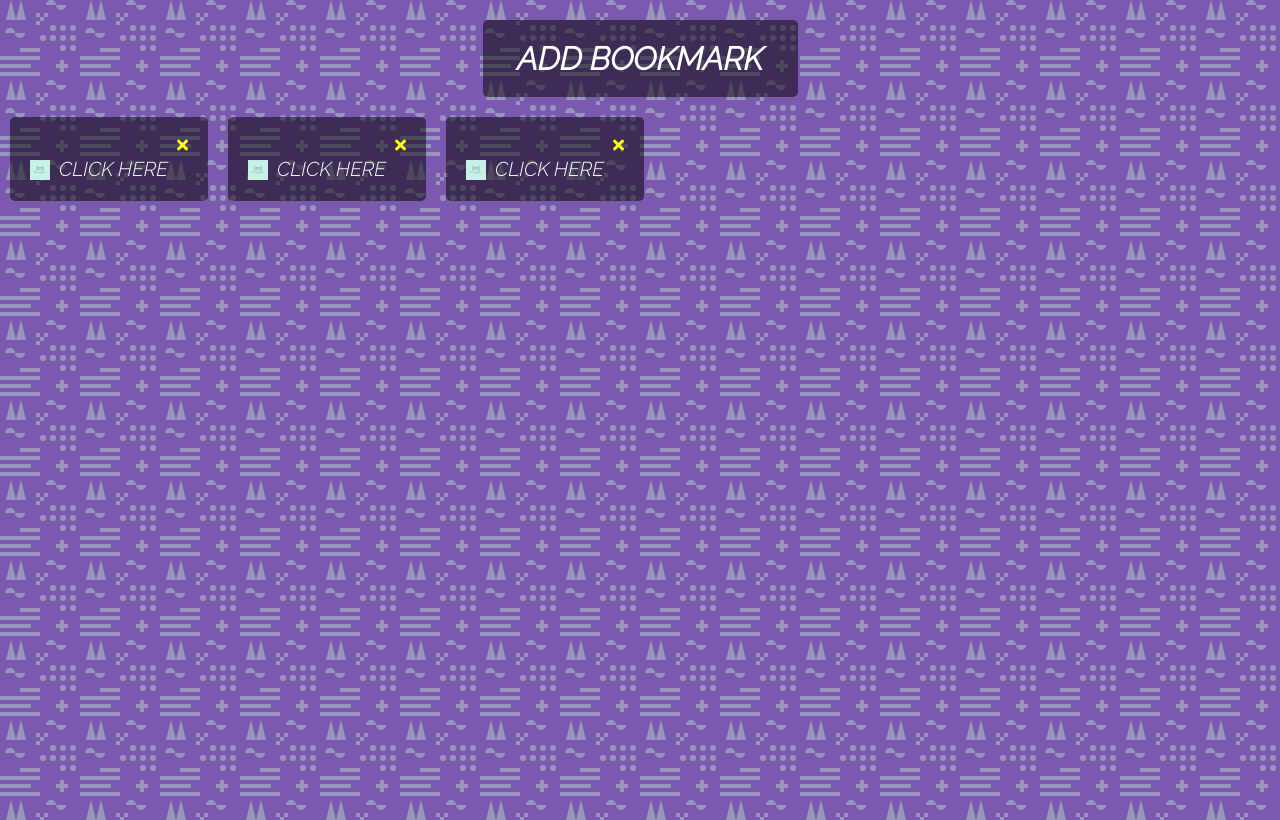
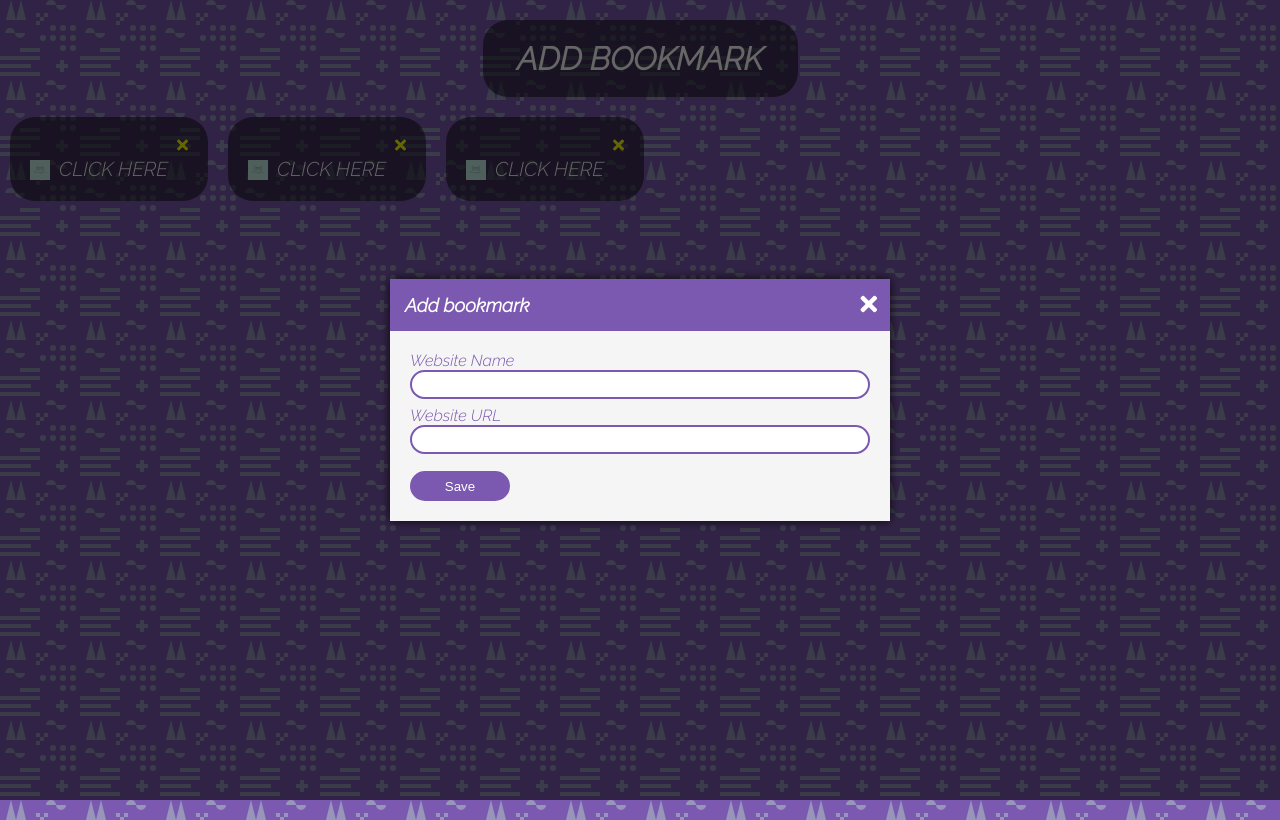
Before and after one commit to NhatTruong-dotnet/Bookmark-App, a plain HTML site: page index.html in a window 1280 px wide. Drawn offline with Linux system fonts and the light colour scheme.

Commit message:
create modal

```diff
--- a/index.html
+++ b/index.html
@@ -33,6 +33,30 @@
             </div>
         </div>
     </div>
+    <!-- Modal -->
+    <div class="modal-container show-modal" id="modal">
+        <div class="modal">
+            <i class="fas fa-times close-icon" id="close-modal"></i>
+            <div class="modal-header">
+                <h3>Add bookmark</h3>
+            </div>
+            <div class="modal-content">
+                <form id="bookmark-form">
+                    <!-- Website Name -->
+                    <div class="form-group">
+                        <label for="website-name" class="form-label">Website Name</label>
+                        <input type="text" class="form-input" id="website-name">
+                    </div>
+                      <!-- Website URL -->
+                      <div class="form-group">
+                        <label for="website-url" class="form-label">Website URL</label>
+                        <input type="text" class="form-input" id="website-url">
+                    </div>
+                    <button type="submit">Save</button>
+                </form>
+            </div>
+        </div>
+    </div>
     <!--Script-->
     <script src="./script.js"></script>
 </body>
--- a/style.css
+++ b/style.css
@@ -1,7 +1,7 @@
 @import url('https://fonts.googleapis.com/css2?family=Raleway:ital,wght@1,300&display=swap');
 :root{
     --primary-color:#7c59b0;
-    --border-radius:5px;
+    --border-radius:25px;
 }
 html{
     box-sizing: border-box;
@@ -80,6 +80,101 @@ a:hover, a:active{
     margin-right: 5px;
 }
 
+/* Modal */
+.modal-container{
+    background: rgba(0,0,0,0.6);
+    display: none;
+    position: fixed;
+    top: 0;
+    right: 0;
+    left: 0;
+    bottom: 0;
+}
+
+.show-modal{
+    display: flex;
+    justify-content: center;
+    align-items: center;
+}
+
+.modal{
+    background: white;
+    box-shadow: 0 0 10px rgba(0,0,0,0.8);
+    max-width: 95%;
+    width: 500px;
+    animation: modalopen 1.5s;
+}
+
+@keyframes modalopen{
+    from{
+        opacity: 0;
+    }
+    to{
+        opacity: 1;
+    }
+}
+
+.close-icon{
+    float: right;
+    color: white;
+    font-size: 24px;
+    position: relative;
+    top: 13px;
+    right: 13px;
+    cursor: pointer;
+}
+
+.modal-header{
+    background: var(--primary-color);
+    color: white;
+    padding: 15px;
+}
+
+h3{
+    margin: 0;
+}
+
+.modal-content{
+    padding: 20px;
+    background: whitesmoke;
+}
+
+/* Form */
+.form-group{
+    height: 55px;
+}
+.form-input{
+    width: 97%;
+    padding: 5px;
+    border: 2px solid var(--primary-color);
+    border-radius: var(--border-radius);
+    display: block;
+    outline: none;
+}
+
+.form-label{
+    color: var(--primary-color);
+    display: block;
+}
+
+button{
+    cursor: pointer;
+    color: white;
+    background: var(--primary-color);
+    height: 30px;
+    width: 100px;
+    border: none;
+    border-radius: var(--border-radius);
+    margin-top: 10px;
+}
+
+button:hover{
+    filter: brightness(100%);
+}
+
+button:focus{
+    outline: none ;
+}
   /* Media Query: Large Smartphone(Vertical) */
   @media screen and (max-width: 600px){
       .container{
```
